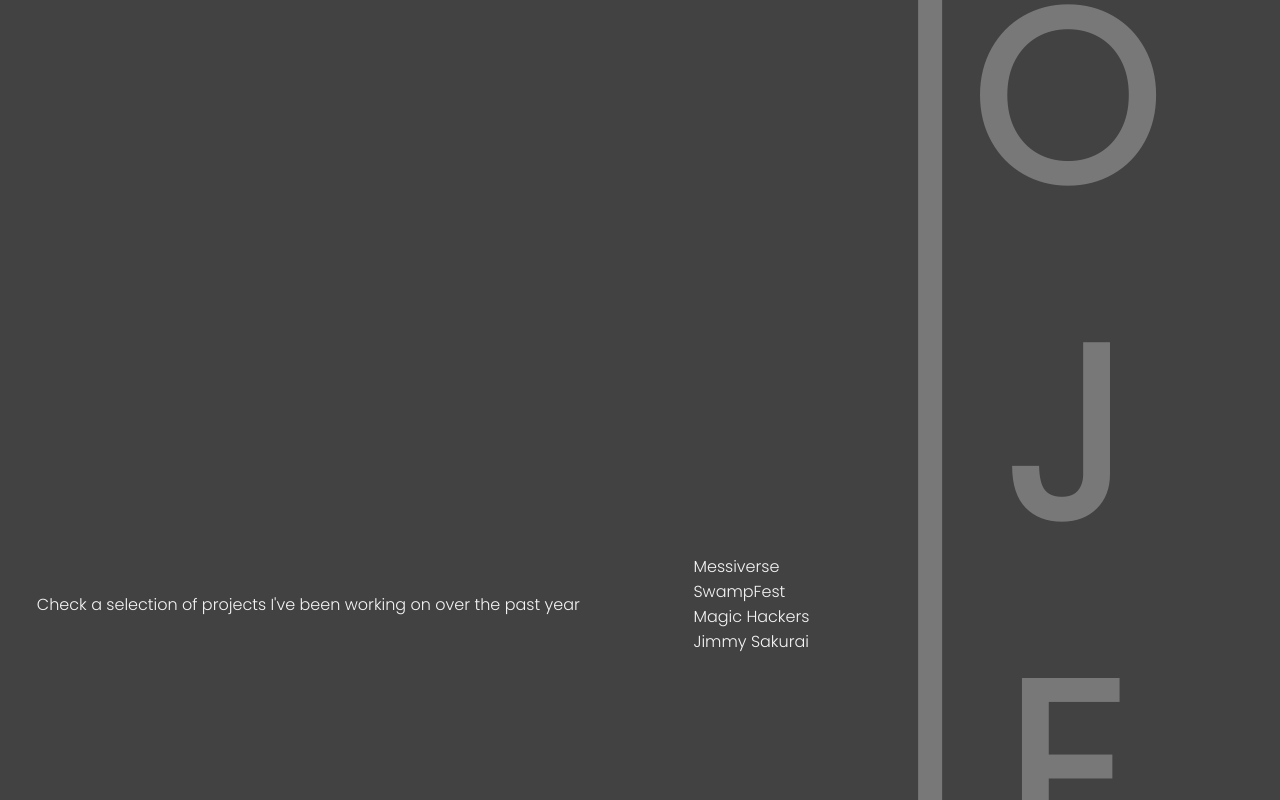
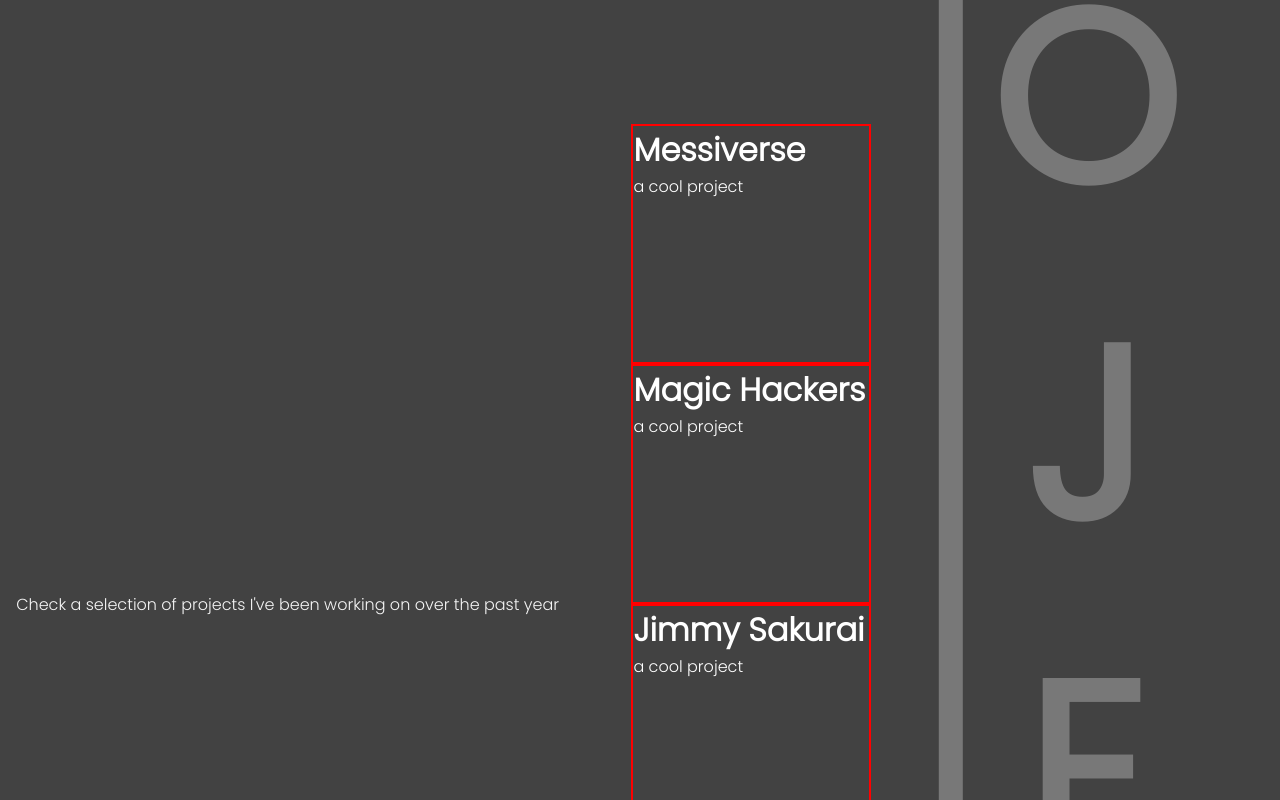
Before and after one commit to federico-barbieri/nuxt-3-fundamentals-course, a Nuxt app: page / in a window 1280 px wide. Shown: the part 3240-4040 px from the top of the page. Built offline with nearby package versions, Linux system fonts and the light colour scheme.

Commit message:
projectCard component

```diff
--- /dev/null
+++ b/components/ProjectCard.vue
@@ -0,0 +1,35 @@
+<template>
+    <div class="project-card">
+
+        <h3>{{ name }}</h3>
+
+
+        <p>{{ description }}</p>
+
+    </div>
+</template>
+
+<script setup>
+
+
+const props = defineProps({
+  name: String,
+  description: String
+});
+
+</script>
+
+<style scoped>
+
+.project-card{
+    width: 15rem;
+    height: 15rem;
+    border: 2px solid red;
+    color: white;
+}
+
+h3{
+    font-size: 2rem;
+}
+
+</style>
--- a/pages/index.vue
+++ b/pages/index.vue
@@ -23,11 +23,13 @@
             <section class="projects">
 
                 <p>Check a selection of projects I've been working on over the past year</p>
+
                 <ul class="project-list">
-                    <li class="project-title">Messiverse</li>
-                    <li class="project-title">SwampFest</li>
-                    <li class="project-title">Magic Hackers</li>
-                    <li class="project-title">Jimmy Sakurai</li>
+                    <ProjectCard name="Messiverse" description="a cool project" />
+                    <ProjectCard name="Magic Hackers" description="a cool project" />
+                    <ProjectCard name="Jimmy Sakurai" description="a cool project" />
+                    <ProjectCard name="SwampFest" description="a cool project" />
+
                 </ul>
                 <h2 class="projects-title"> <nuxt-link to="/projects">PROJECTS</nuxt-link></h2>
 
@@ -47,6 +49,8 @@
 </template>
 
 <script setup>
+
+import ProjectCard from "../components/ProjectCard.vue"
 
 </script>
 
```
